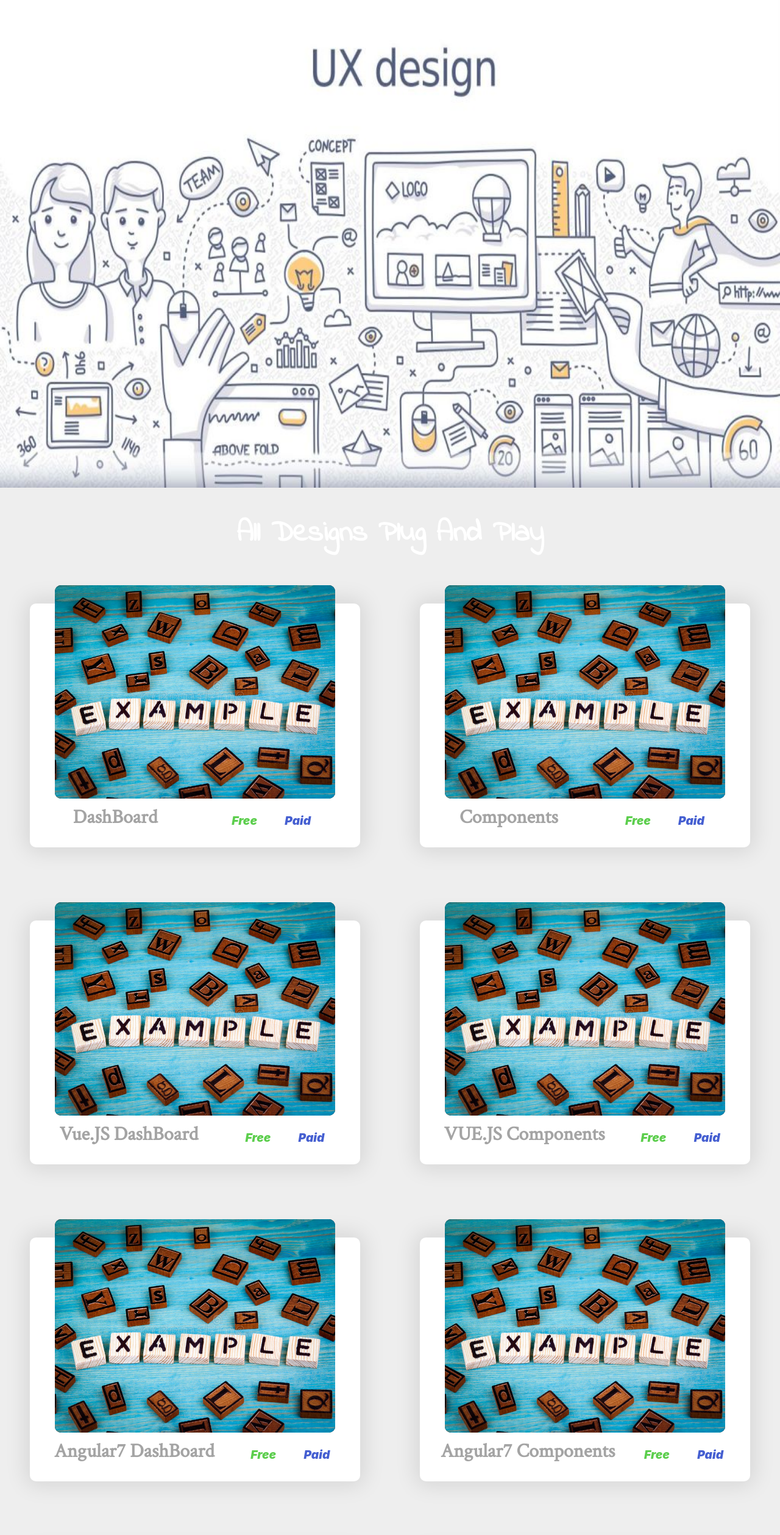
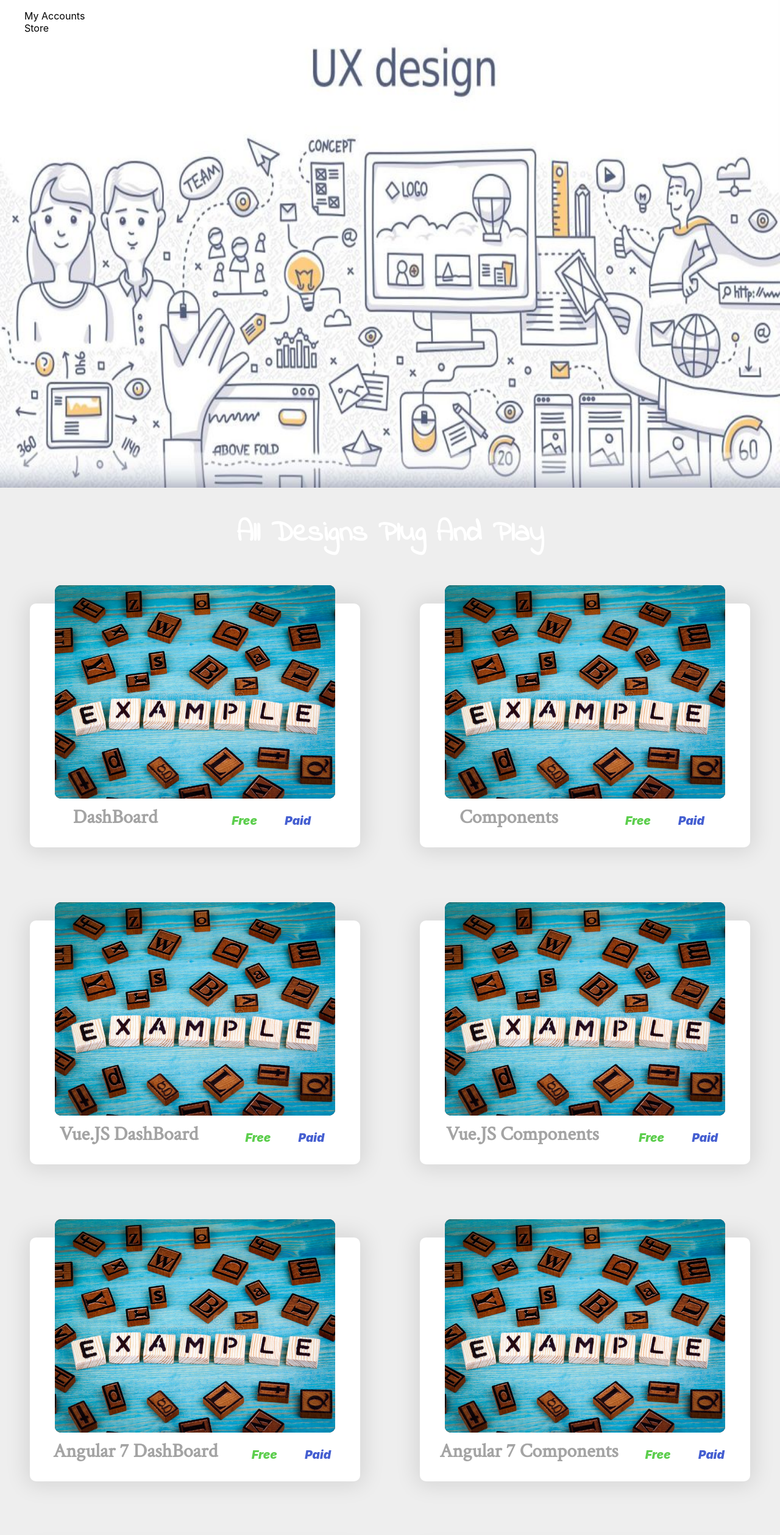
Before and after one commit to Yohanes26/samurai-design, a Vue app: page /#/home in a window 1280 px wide. Shown: the top 2518 px of the page at 61% size. Built offline with nearby package versions, Linux system fonts and the light colour scheme.

Commit message:
Inclusao da lista de store e my accounts

```diff
--- a/src/components/HeadHome.vue
+++ b/src/components/HeadHome.vue
@@ -1,5 +1,15 @@
 <template>
   <div class="headHome">
+    <div class="menu">
+        <ul class="ulMenu">
+            <li class="myAccounts">
+                My Accounts
+            </li>
+            <li class="store">
+                Store
+            </li>
+        </ul>
+    </div>
     <img
       width="100%"
       height="100%"
@@ -16,6 +26,15 @@
   height: 100vh;
 }
 
+.menu {
+    position: absolute;
+    z-index: 500;
+}
+
+.ulMenu {
+    list-style: none;
+}
+
 @media only screen and (max-width: 700px) {
   .background {
     width: 300%;
--- a/src/components/Home.vue
+++ b/src/components/Home.vue
@@ -83,7 +83,7 @@
             </div>
           </div>
           <div class="boxSubTitles">
-            <h1 class="titleCard">VUE.JS Components</h1>
+            <h1 class="titleCard">Vue.JS Components</h1>
             <div class="boxBadges">
               <i class="eachBadges free">Free</i>
               <i class="eachBadges paid">Paid</i>
@@ -105,7 +105,7 @@
             </div>
           </div>
           <div class="boxSubTitles">
-            <h1 class="titleCard">Angular7 DashBoard</h1>
+            <h1 class="titleCard">Angular 7 DashBoard</h1>
             <div class="boxBadges">
               <i class="eachBadges free">Free</i>
               <i class="eachBadges paid">Paid</i>
@@ -127,7 +127,7 @@
             </div>
           </div>
           <div class="boxSubTitles">
-            <h1 class="titleCard">Angular7 Components</h1>
+            <h1 class="titleCard">Angular 7 Components</h1>
             <div class="boxBadges">
               <i class="eachBadges free">Free</i>
               <i class="eachBadges paid">Paid</i>
```
